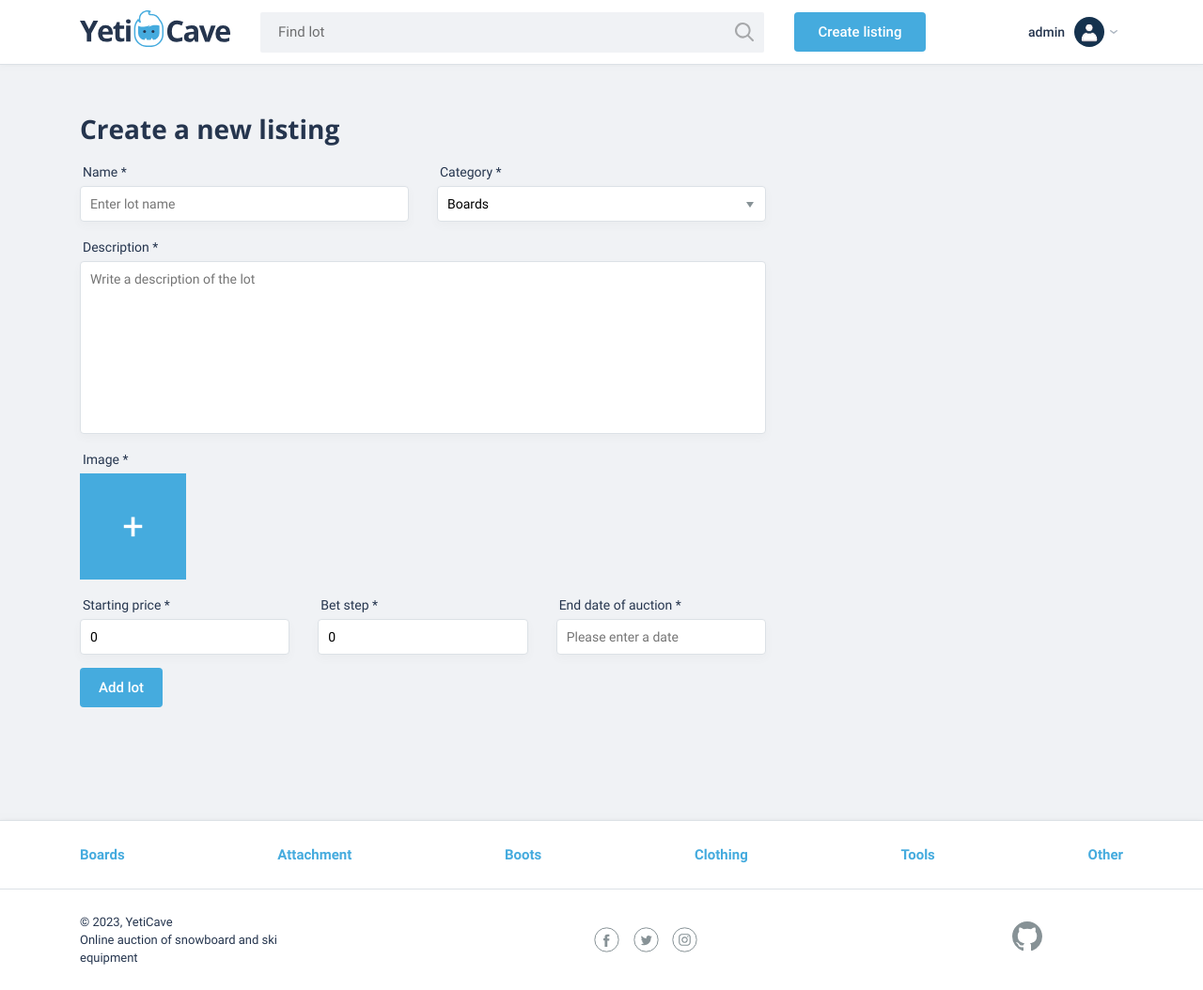
After one commit to vFlicker/CS50-Computer-Science, a Django app: page /create_listing in a window 1280 px wide. The commit adds this page. Shown: the whole page at 94% size. Run offline with Django 3.2, Linux system fonts and the light colour scheme; a user stored in the database is signed in.

Commit message:
feat: add a draft templates

```diff
--- a/web-programming-with-python-and-javascript/project-2/commerce/auctions/static/auctions/css/styles.css
+++ b/web-programming-with-python-and-javascript/project-2/commerce/auctions/static/auctions/css/styles.css
@@ -243,7 +243,7 @@ h2 {
 
 .main-header__add-lot {
   width: 100%;
-  max-width: 120px;
+  max-width: 140px;
   margin-right: 30px;
 }
 
--- /dev/null
+++ b/web-programming-with-python-and-javascript/project-2/commerce/auctions/templates/auctions/create_listing.html
@@ -0,0 +1,56 @@
+{% extends "auctions/layout.html" %}
+
+{% block body %}
+    <main class="container">
+        <form action="" method="post" class="form form--lot">
+            <h2>Create a new listing</h2>
+
+            <div class="form__container">
+                <div class="form__item ">
+                    <label for="title">Name *</label>
+                    <input id="title" type="text" name="title" placeholder="Enter lot name" value="">
+                </div>
+                <div class="form__item ">
+                    <label for="category">Category *</label>
+                    <select id="category" name="category">
+                        <option>Boards</option>
+                        <option>Attachment</option>
+                        <option>Boots</option>
+                        <option>Clothing</option>
+                        <option>Tools</option>
+                        <option>Other</option>
+                    </select>
+                </div>
+            </div>
+            <div class="form__item ">
+                <label for="description">Description *</label>
+                <textarea id="description" name="description" placeholder="Write a description of the lot"></textarea>
+            </div>
+            <div class="form__item ">
+                <label for="image">Image *</label>
+                <div class="uploader">
+                    <input class="uploader__input" id="image" type="file" name="image" tabindex="-1">
+                    <button type="button" class="uploader__button">+</button>
+                    <img class="uploader__image" src="" width="113" height="113">
+                </div>
+            </div>
+            <div class="form__container">
+                <div class="form__item ">
+                    <label for="price">Starting price *</label>
+                    <input id="price" type="number" name="price" placeholder="0" value="0">
+                </div>
+                <div class="form__item ">
+                    <label for="step">Bet step *</label>
+                    <input id="step" type="number" name="step" placeholder="0" value="0">
+                </div>
+                <div class="form__item ">
+                    <label for="endDate">End date of auction *</label>
+                    <input id="endDate" type="text" name="endDate" placeholder="Please enter a date" value=""
+                        class="flatpickr-input" readonly="readonly">
+                </div>
+            </div>
+
+            <button type="submit" class="button">Add lot</button>
+        </form>
+    </main>
+{% endblock %}
--- a/web-programming-with-python-and-javascript/project-2/commerce/auctions/templates/auctions/index.html
+++ b/web-programming-with-python-and-javascript/project-2/commerce/auctions/templates/auctions/index.html
@@ -46,6 +46,8 @@
             </ul>
         </section>
         <section class="lots">
+            <h1>For each active listing, this page should display (at minimum) the title, description, current price, and phot</h1>
+
             <div class="lots__header">
                 <h2>Open lots</h2>
             </div>
--- a/web-programming-with-python-and-javascript/project-2/commerce/auctions/templates/auctions/layout.html
+++ b/web-programming-with-python-and-javascript/project-2/commerce/auctions/templates/auctions/layout.html
@@ -30,7 +30,7 @@
             </form>
 
             {% if user.is_authenticated %}
-            <a class="main-header__add-lot button" href="/lots/new">Add new lot</a>
+            <a class="main-header__add-lot button" href="{% url 'create_listing' %}">Create listing</a>
 
             <div class="user-menu__wrapper">
                 <button class="button__menu-open menu-open">
@@ -41,7 +41,7 @@
 
                 <nav class="user-menu user-menu--login">
                     <a class="user-menu__bets" href="/my-bets">My bets</a>
-                    <a class="user-menu__bets" href="/history">History</a>
+                    <a class="user-menu__bets" href="{% url 'watchlist' %}">Watchlist</a>
                     <a class="user-menu__logout" href="{% url 'logout' %}">Logout</a>
                 </nav>
             </div>
--- a/web-programming-with-python-and-javascript/project-2/commerce/auctions/urls.py
+++ b/web-programming-with-python-and-javascript/project-2/commerce/auctions/urls.py
@@ -6,5 +6,9 @@ urlpatterns = [
     path("", views.index, name="index"),
     path("login", views.login_view, name="login"),
     path("logout", views.logout_view, name="logout"),
-    path("register", views.register, name="register")
+    path("register", views.register, name="register"),
+    # path("listing/<int:listing_id>", views.listing, name="listing"),
+    path("listing", views.listing, name="listing"),
+    path("create_listing", views.create_listing, name="create_listing"),
+    path("watchlist", views.watchlist, name="watchlist")
 ]
--- a/web-programming-with-python-and-javascript/project-2/commerce/auctions/views.py
+++ b/web-programming-with-python-and-javascript/project-2/commerce/auctions/views.py
@@ -9,6 +9,18 @@ from .models import User
 
 def index(request):
     return render(request, "auctions/index.html")
+
+
+def listing(request):
+    return render(request, "auctions/listing.html")
+
+
+def create_listing(request):
+    return render(request, "auctions/create_listing.html")
+
+
+def watchlist(request):
+    return render(request, "auctions/watchlist.html")
 
 
 def login_view(request):
```
Also changed, not shown: web-programming-with-python-and-javascript/project-2/commerce/auctions/templates/auctions/listing.html (added, +57 -0 lines), web-programming-with-python-and-javascript/project-2/commerce/auctions/templates/auctions/watchlist.html (added, +38 -0 lines), web-programming-with-python-and-javascript/project-2/commerce/db.sqlite3.
